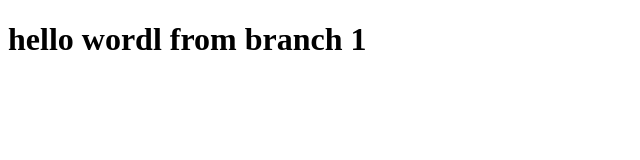
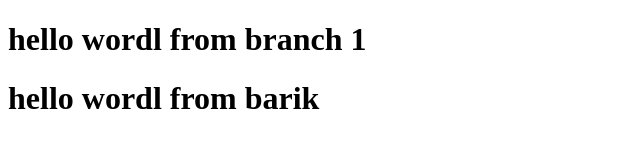
Before and after one commit to bariknishan/myhtml, a plain HTML site: page index.html in a window 1280 px wide. Shown: the whole page, without its empty margins (0-640 px from the left). Drawn offline with Linux system fonts and the light colour scheme.

Commit message:
something added

```diff
--- a/index.html
+++ b/index.html
@@ -6,6 +6,7 @@
     <meta name="viewport" content="width=device-width, initial-scale=1.0">
     <title>Document</title>
     <h1>hello wordl from branch 1</h1>
+    <h1>hello wordl from barik</h1>
 </head>
 <body>
 
```
